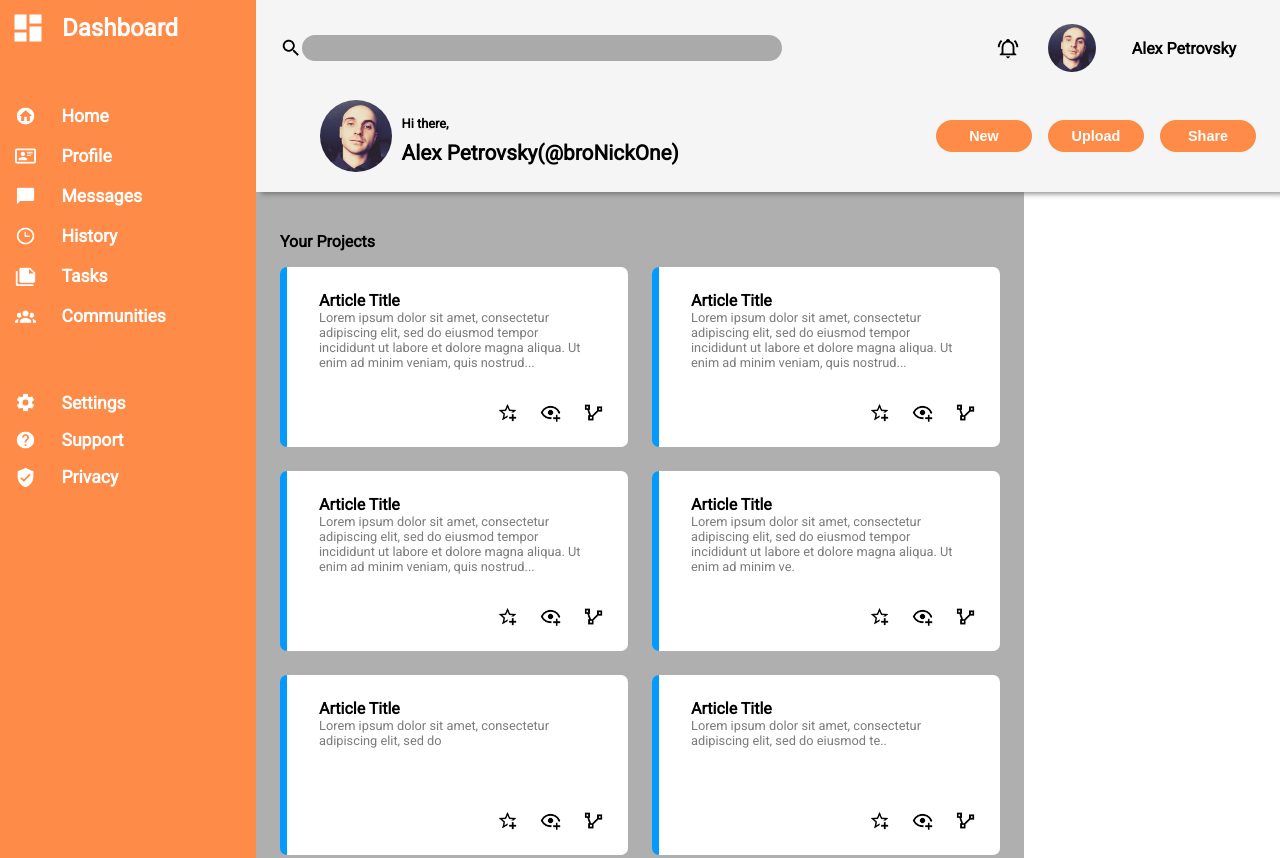
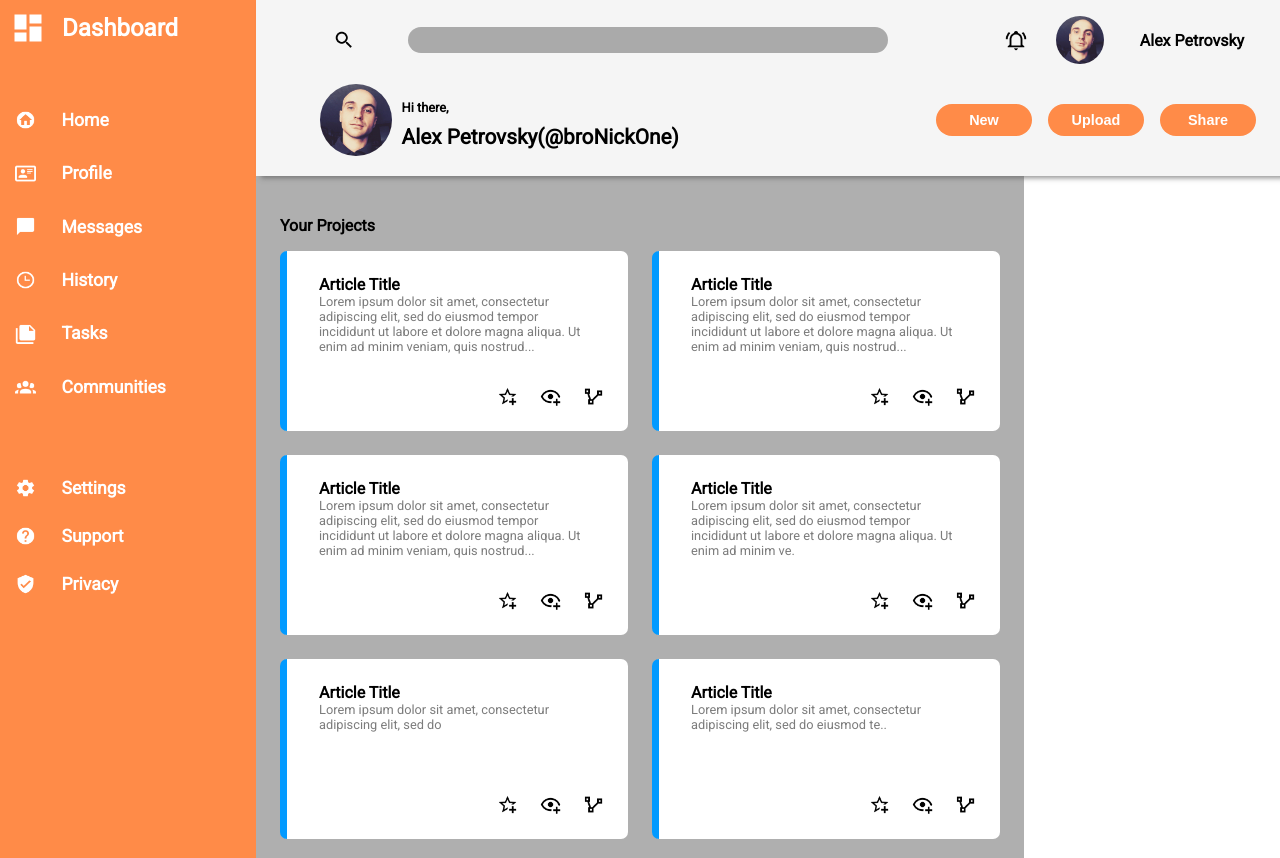
Before and after one commit to bronickone/admin-dashboard, a plain HTML site: page index.html in a window 1280 px wide. Shown: the top 858 px of the page. Drawn offline with Linux system fonts and the light colour scheme.

Commit message:
improve sidebar styles

```diff
--- a/styles.css
+++ b/styles.css
@@ -11,7 +11,7 @@
 
     display: grid;
     grid-template-columns: 1fr 3fr 1fr;
-    grid-template-rows: 1fr 5fr;
+    grid-template-rows: 1fr 4fr;
 }
 
 
@@ -24,7 +24,7 @@
     gap:3rem; */
     display: grid;
     gap:3rem;
-    grid-template-rows: 3rem 15rem 7rem;
+    grid-template-rows: 3rem 20rem 7rem;
 
 }
 
@@ -56,6 +56,7 @@ h1 > img{
 }
 
 .menu > li, .menu-bot > li{
+    height: 3rem;
     padding-left: 15px;
     padding-right: 15px;
     display: grid;
@@ -90,7 +91,7 @@ h1 > img{
     grid-column: 2 / 4;
     background-color:whitesmoke;
     display: grid;
-    grid-template-columns: repeat(auto-fit, minmax(400px, 1fr));
+    grid-template-columns: repeat(auto-fit, minmax(600px, 1fr));
     /* grid-template-rows: repeat(2, 1fr); */
     align-items: center;
     padding-bottom: 1rem;
@@ -132,7 +133,7 @@ h1 > img{
 .info-top{
     grid-column: 2;
     grid-row: 1;
-    padding: 1.5rem;
+    padding: 1rem;
     display: grid;
     grid-template-columns: 1fr 1fr 3fr;
     align-items: center;
```
